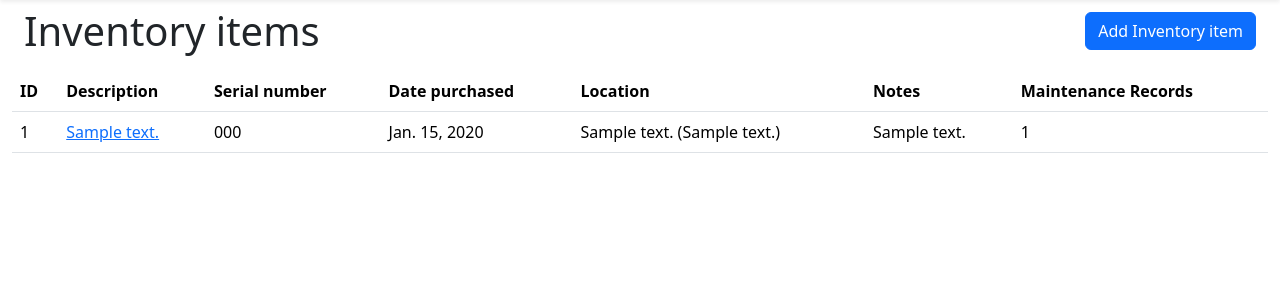
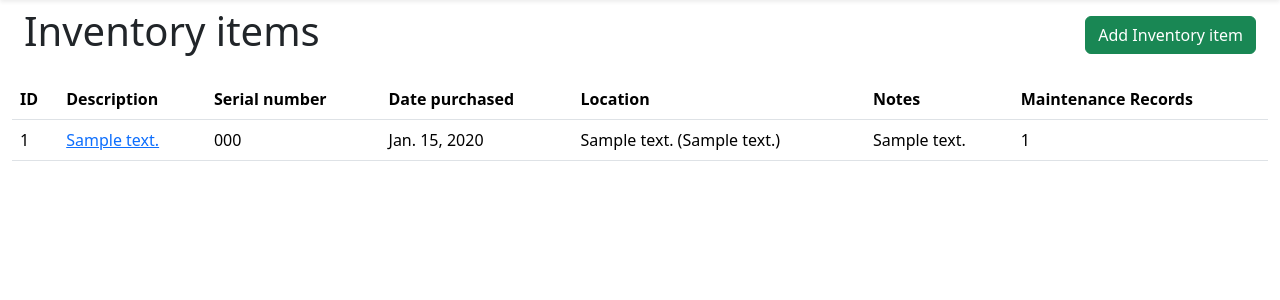
Before and after one commit to hknox/EcoFlux_resources, a Django app: page / in a window 1280 px wide. Shown: the part 89-389 px from the top of the page. Run offline with Django 5.2, Linux system fonts and the light colour scheme; a user stored in the database is signed in; tables that the repository leaves empty hold one stand-in row (values such as "Sample post"); some libraries are stand-ins or nearby versions.

Commit message:
Make Add Site and Add Inventory Item buttons the same colour.

```diff
--- a/templates/inventory/inventory_list.html
+++ b/templates/inventory/inventory_list.html
@@ -2,8 +2,8 @@
 
 {% block list_content %}
    <div class="d-flex justify-content-between align-items-center mb-3">
-     <h1 class="mb-0">Inventory items</h1>
-     <a href="{% url 'inventory_add' %}" class="btn btn-primary">
+     <h1>Inventory items</h1>
+     <a href="{% url 'inventory_add' %}" class="btn btn-success">
        Add Inventory item</a>
    </div>
    <table class="table table-hover">
```
